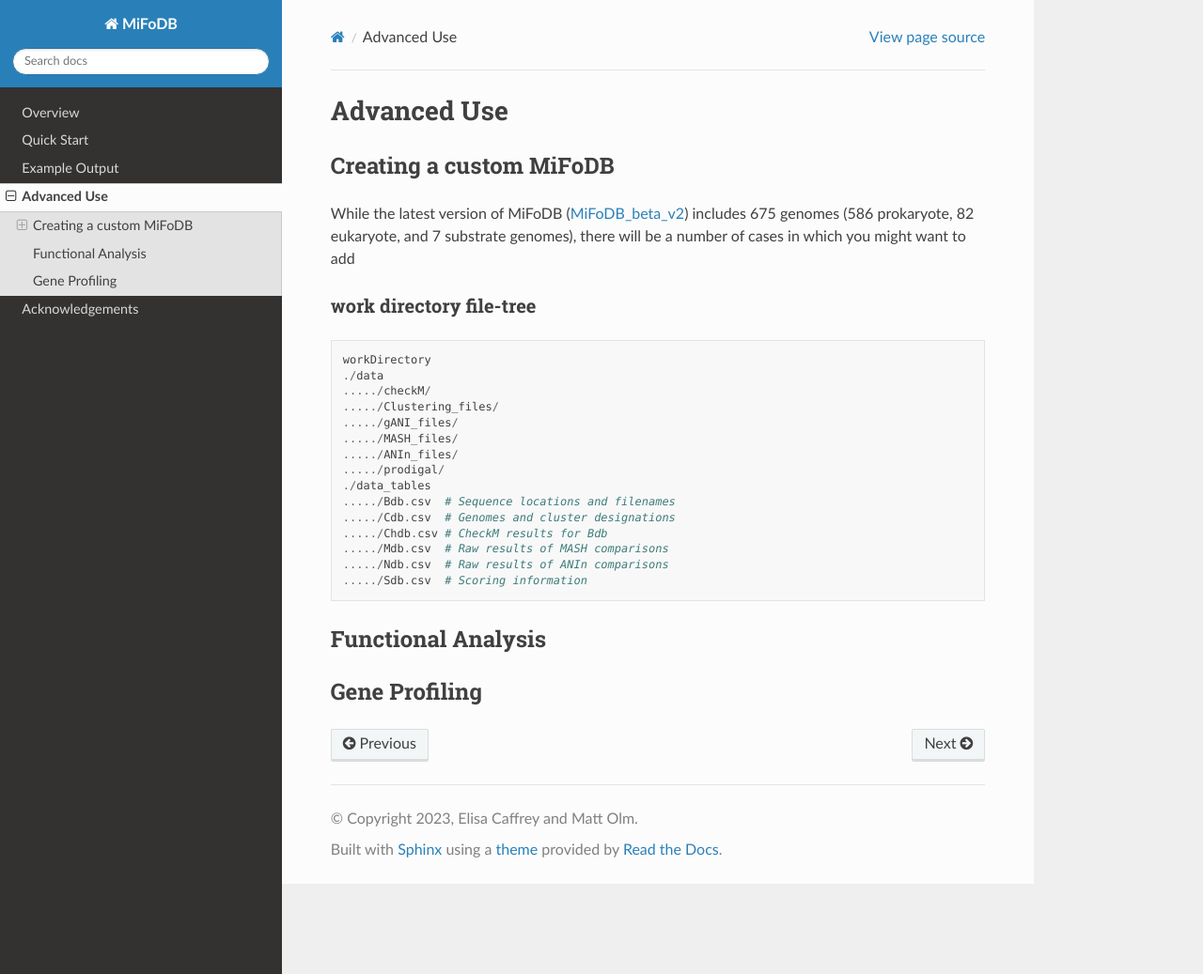
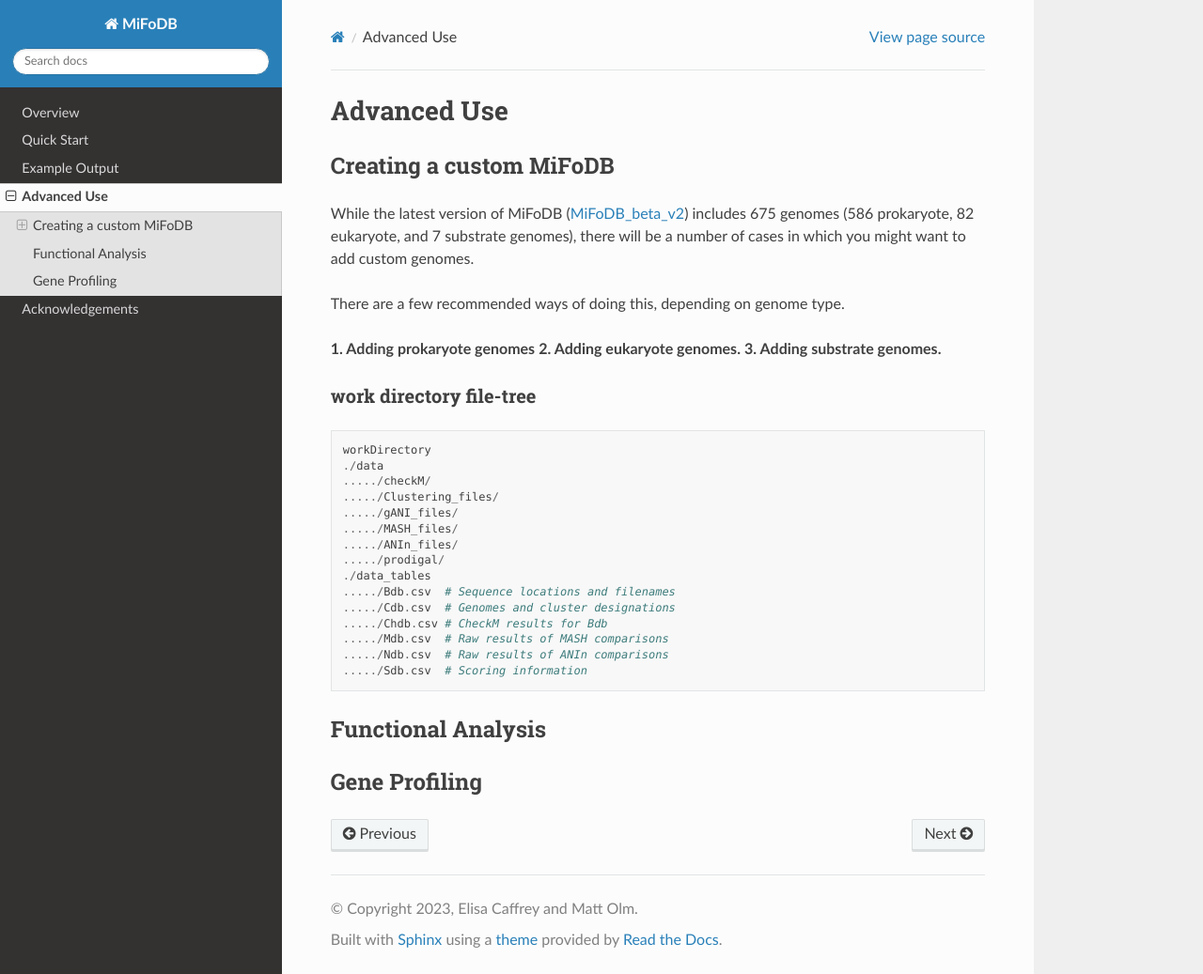
Before and after one commit to elisacaffrey/MiFoDB, a Sphinx documentation site: the page built from docs/source/advanced_use.rst, in a window 1280 px wide and 1037 px high. Shown: the whole window at 94% size. Built offline with Sphinx 7.4.7 and the Read the Docs theme 2.0.0, drawn with Linux system fonts in a browser that asks for light colours.

Commit message:
Update advanced_use.rst

```diff
--- a/docs/source/advanced_use.rst
+++ b/docs/source/advanced_use.rst
@@ -3,8 +3,13 @@
 
 Creating a custom MiFoDB
 ------------------------------
-While the latest version of MiFoDB (`MiFoDB_beta_v2 <https://docs.google.com/spreadsheets/d/1PHRlb9YwKiwpVk8ChozBZbFYCA-VL3EXJTIPI-TI04A/edit?usp=sharing>`_)  includes 675 genomes (586 prokaryote, 82 eukaryote, and 7 substrate genomes), there will be a number of cases in which you might want to add
+While the latest version of MiFoDB (`MiFoDB_beta_v2 <https://docs.google.com/spreadsheets/d/1PHRlb9YwKiwpVk8ChozBZbFYCA-VL3EXJTIPI-TI04A/edit?usp=sharing>`_)  includes 675 genomes (586 prokaryote, 82 eukaryote, and 7 substrate genomes), there will be a number of cases in which you might want to add custom genomes.
 
+There are a few recommended ways of doing this, depending on genome type.
+
+**1. Adding prokaryote genomes**
+**2. Adding eukaryote genomes.**
+**3. Adding substrate genomes.**
 
 work directory file-tree
 +++++++++++++++++++++++++
```
